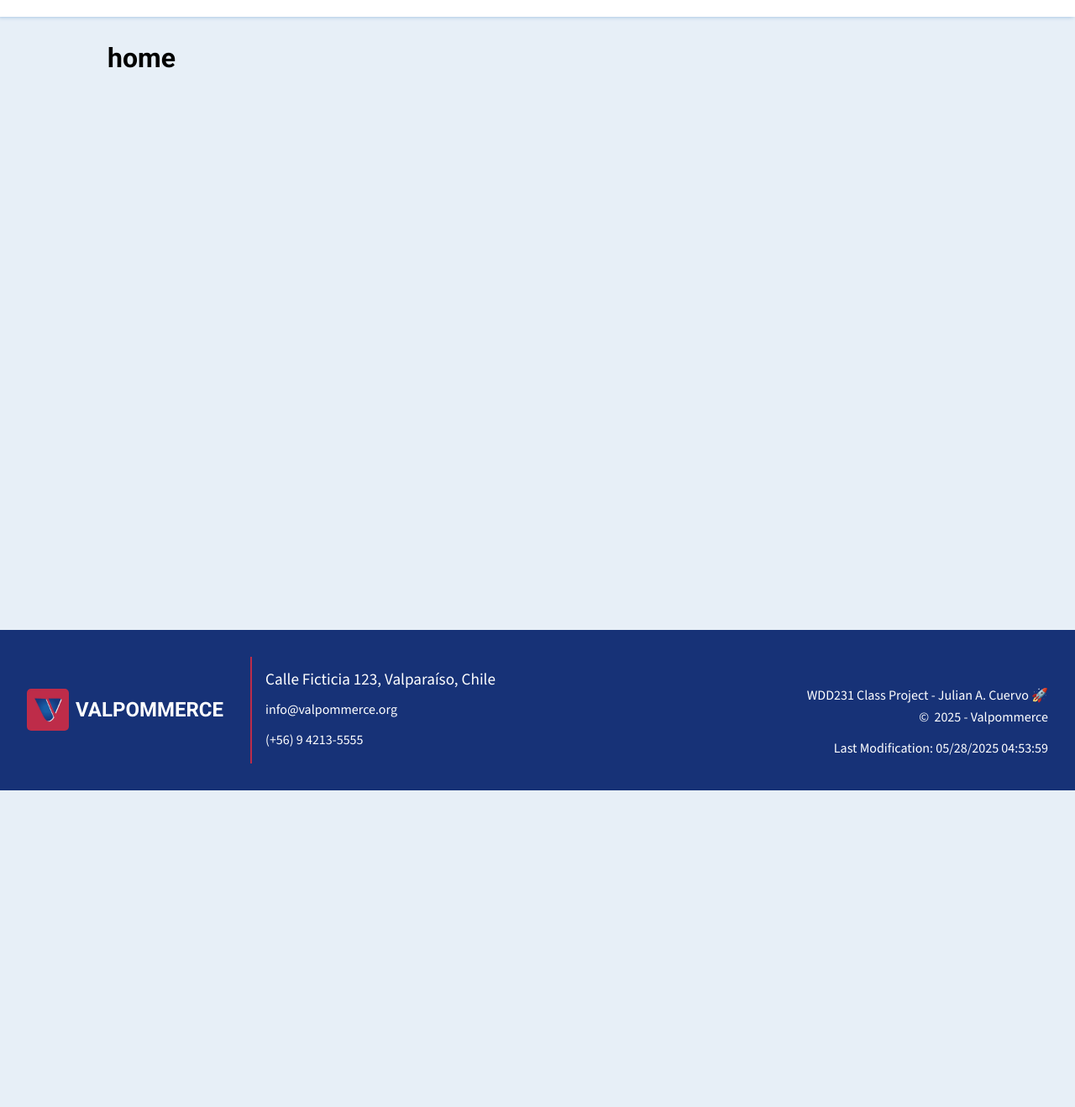
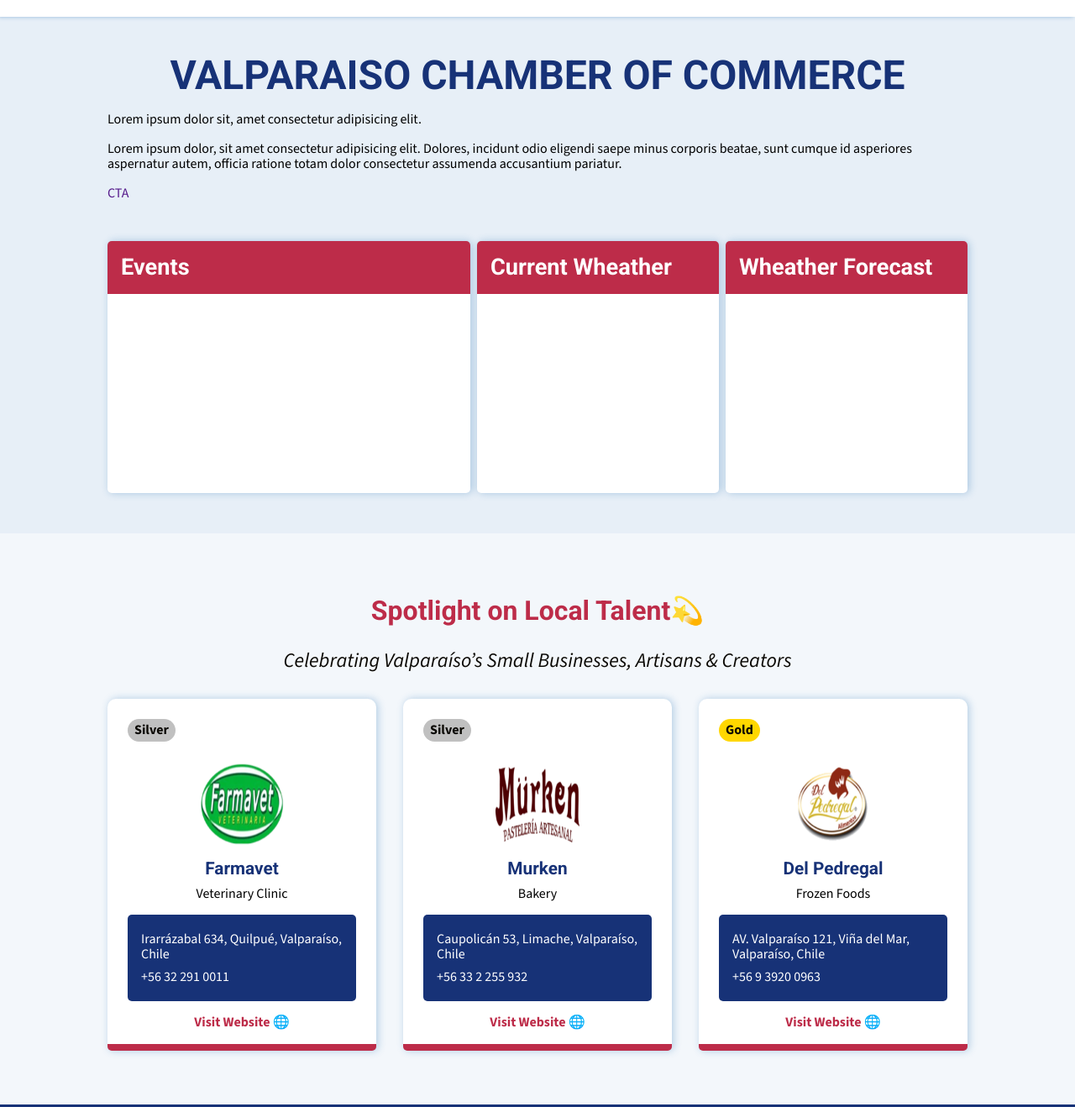
Before and after one commit to jcuervonarvaez/wdd231, a plain HTML site: page chamber/index.html in a window 1280 px wide. Shown: the part 80-1398 px from the top of the page at 84% size. Before the commit the page ends 1021 px from the top, so only its background shows below. Drawn offline with nearby package versions, Linux system fonts and the light colour scheme.

Commit message:
feature(home): partial home

```diff
--- a/chamber/index.html
+++ b/chamber/index.html
@@ -1,55 +1,74 @@
 <!DOCTYPE html>
 <html lang="en-US">
-
   <head>
-    <meta charset="UTF-8">
-    <meta name="viewport" content="width=device-width, initial-scale=1">
-    <title>Valpommerce | Valparaiso Local Business Directory</title>
+    <meta charset="UTF-8" />
+    <meta name="viewport" content="width=device-width, initial-scale=1.0" />
+    <title>Valpommerce | Valparaíso Chamber of Commerce</title>
     <!-- Metadata -->
-    <meta name="description"
-        content="Explore Valparaíso's local business directory with Valpommerce. Connect with small businesses, discover events, and support the local economy.">
-    <meta name="author" content="Julian A. Cuervo">
+    <meta
+      name="description"
+      content="Discover Valpommerce, the official platform of the Valparaíso Chamber of Commerce. Connect with local businesses, explore events, and grow together."
+    />
+    <meta name="author" content="Julian A. Cuervo" />
     <!-- OpenGraphs -->
-    <meta property="og:title" content="Valpommerce | Valparaiso Local Business Directory">
-    <meta property="og:description"
-        content="Explore Valparaíso's local business directory with Valpommerce. Connect with small businesses, discover events, and support the local economy.">
-    <meta property="og:url" content="https://jcuervonarvaez.github.io/wdd231/chamber/">
-    <meta property="og:locale" content="en_US">
-    <meta property="og:image" content="https://jcuervonarvaez.github.io/wdd231/chamber/images/social-media-image.jpg" />
-    <meta property="og:type" content="website">
-    <meta property="og:site_name" content="WDD 231 - Julian A. Cuervo">
+    <meta
+      property="og:title"
+      content="Valpommerce | Valparaíso Chamber of Commerce – Empowering Local Businesses"
+    />
+    <meta
+      property="og:description"
+      content="Discover Valpommerce, the official platform of the Valparaíso Chamber of Commerce. Connect with local businesses, explore events, and grow together."
+    />
+    <meta
+      property="og:url"
+      content="https://jcuervonarvaez.github.io/wdd231/chamber/"
+    />
+    <meta property="og:locale" content="en_US" />
+    <meta
+      property="og:image"
+      content="https://jcuervonarvaez.github.io/wdd231/chamber/images/social-media-image.jpg"
+    />
+    <meta property="og:type" content="website" />
+    <meta property="og:site_name" content="WDD 231 - Julian A. Cuervo" />
     <!-- Twitter X -->
-    <meta property="twitter:card" content="summary_large_image">
+    <meta property="twitter:card" content="summary_large_image" />
+    <!-- Styles -->
+    <link rel="stylesheet" href="styles/normalize.css" />
+    <link rel="stylesheet" href="styles/main.css" />
+    <link rel="stylesheet" href="styles/larger.css" />
     <!-- Googlefont -->
-    <link rel="icon" href="favicon.ico">
-    <link rel="preconnect" href="https://jcuervonarvaez.github.io">
-    <link rel="preconnect" href="https://fonts.googleapis.com">
-    <link rel="preconnect" href="https://fonts.gstatic.com" crossorigin>
+    <link rel="icon" href="favicon.ico" />
+    <link rel="preconnect" href="https://jcuervonarvaez.github.io" />
+    <link rel="preconnect" href="https://fonts.googleapis.com" />
+    <link rel="preconnect" href="https://fonts.gstatic.com" crossorigin />
     <link
       href="https://fonts.googleapis.com/css2?family=Roboto:ital,wght@0,700;1,700&family=Source+Sans+3:ital,wght@0,200..900;1,200..900&display=swap"
-        rel="stylesheet">
-    <link href="https://fonts.googleapis.com/css2?family=Material+Symbols+Outlined" rel="stylesheet" />
-    <!-- Styles -->
-    <link rel="stylesheet" href="styles/normalize.css">
-    <link rel="stylesheet" href="styles/main.css">
-    <link rel="stylesheet" href="styles/larger.css">
+      rel="stylesheet"
+    />
+    <link
+      href="https://fonts.googleapis.com/css2?family=Material+Symbols+Outlined"
+      rel="stylesheet"
+    />
     <!-- Scripts -->
     <script src="scripts/shared.js" defer></script>
+    <script type="module" src="scripts/home.mjs"></script>
   </head>
-
   <body>
     <header>
       <div class="header-top">
         <a href="/wdd231/chamber/">
-                <img src="images/logo-light.webp" alt="logo of Valpommerce" title="logo of Valpommerce" width="300"
-                    height="300">
+          <img
+            src="images/logo-light.webp"
+            alt="logo of Valpommerce"
+            title="logo of Valpommerce"
+            width="300"
+            height="300"
+          />
           <span class="site-name">VALPOMMERCE</span>
         </a>
         <div class="hamburger-wrapper">
           <button title="Site Menu" type="button" id="menu-mobile">
-                    <span class="material-symbols-outlined">
-                        menu
-                    </span>
+            <span class="material-symbols-outlined"> menu </span>
           </button>
         </div>
       </div>
@@ -57,9 +76,7 @@
         <div class="navigation-head">
           <span class="navigation-title">Menu</span>
           <button title="Close Menu" type="button" id="mobile-close">
-                    <span class="material-symbols-outlined">
-                        close
-                    </span>
+            <span class="material-symbols-outlined"> close </span>
           </button>
         </div>
         <nav class="navigation-body">
@@ -72,37 +89,71 @@
     </header>
     <div class="container">
       <main>
-            <h1>home</h1>
-            <section></section>
-            <section></section>
-
+        <h1 class="main-heading">Valparaiso Chamber of Commerce</h1>
+        <section class="hero">
+          <span class="hero-title">
+            Lorem ipsum dolor sit, amet consectetur adipisicing elit.
+          </span>
+          <p>
+            Lorem ipsum dolor, sit amet consectetur adipisicing elit. Dolores,
+            incidunt odio eligendi saepe minus corporis beatae, sunt cumque id
+            asperiores aspernatur autem, officia ratione totam dolor consectetur
+            assumenda accusantium pariatur.
+          </p>
+          <a href="">CTA</a>
+        </section>
+        <section class="wheather-home">
+          <div class="wheater-card">
+            <h2>Events</h2>
+          </div>
+          <div class="wheater-card">
+            <h2>Current Wheather</h2>
+          </div>
+          <div class="wheater-card">
+            <h2>Wheather Forecast</h2>
+          </div>
+        </section>
+        <div class="spotlight">
+          <div class="spotlight-background"></div>
+          <h2>Spotlight on Local Talent</h2>
+          <p>Celebrating Valparaíso’s Small Businesses, Artisans & Creators</p>
+          <section id="business-cards" class="business-cards">
+            <div class="business-card"></div>
+            <div class="business-card"></div>
+            <div class="business-card"></div>
+          </section>
+        </div>
       </main>
       <footer>
         <div class="contact-wrapper">
           <a href="/wdd231/chamber/" class="logo-footer">
-                    <img src="images/logo-dark.webp" alt="logo of Valpommerce" title="logo of Valpommerce" width="300"
-                        height="300" loading="lazy">
+            <img
+              src="images/logo-dark.webp"
+              alt="logo of Valpommerce"
+              title="logo of Valpommerce"
+              width="300"
+              height="300"
+              loading="lazy"
+            />
             <span>VALPOMMERCE</span>
           </a>
           <ul>
             <li>Calle Ficticia 123, Valpara&iacute;so, Chile</li>
             <li><a href="mailto:info@example.cl">info@valpommerce.org</a></li>
-                    <li><a href="tel:(+56)942135555">(+56) 9 4213-5555</a></li>
+            <li><a href="tel:+56942135555">(+56) 9 4213-5555</a></li>
           </ul>
         </div>
         <div class="social-networks"></div>
         <div class="copyright-wrapper">
           <p class="copyright-text">
-                    WDD231 Class Project - Julian A. Cuervo 🚀 <br>
+            WDD231 Class Project - Julian A. Cuervo 🚀 <br />
             &copy;&nbsp;
             <span id="currentYear"></span>
             - Valpommerce
-
           </p>
           <p id="lastModified"></p>
         </div>
       </footer>
     </div>
   </body>
-
 </html>
--- /dev/null
+++ b/chamber/scripts/business-api.mjs
@@ -0,0 +1,28 @@
+// URL to fetch business data
+const url =
+  "https://jcuervonarvaez.github.io/wdd231/chamber/scripts/members.json";
+
+export async function fetchBusiness() {
+  try {
+    const response = await fetch(url, { method: "get" });
+    const business = await response.json();
+    return business;
+  } catch (error) {
+    alert("Error on API Request");
+    console.error(error.message);
+    return [];
+  }
+}
+
+export async function getRandomVIPBusiness(liimit = 3) {
+  const businesses = await fetchBusiness();
+  if (businesses.length === 0) {
+    return [];
+  }
+  const vipBusinesses = businesses.filter(
+    (business) => ["2", "3"].includes(business.membership_level)
+  );
+  const shuffled = vipBusinesses.sort(() => 0.5 - Math.random());
+  const randomThree = shuffled.slice(0, 3);
+  return randomThree;
+}
--- /dev/null
+++ b/chamber/scripts/business-components.mjs
@@ -0,0 +1,121 @@
+/**
+ * Generates a business card for the given business.
+ * @param {Object} business - The business object containing details like name, address, and contact information.
+ * @return {Promise<Element>} - A DOM element representing the business card.
+ */
+export async function getBusinessCard(business) {
+  let businessCardElement = document.createElement("div");
+  businessCardElement.classList.add("business-card");
+
+  if (business.membership_level) {
+    let head = await getHeaderBusinessCard(business.membership_level);
+    businessCardElement.appendChild(head);
+  }
+  let body = await getBodyBusinessCard(
+    business.image,
+    business.name,
+    business.category,
+    business.address,
+    business.phone
+  );
+  let footer = await getFooterBusinessCard(business.website);
+  businessCardElement.appendChild(body);
+  businessCardElement.appendChild(footer);
+  return businessCardElement;
+}
+
+/**
+ * Generates a header for the business card based on the membership level.
+ * @param {string} membership_level - The membership level of the business (1, 2, or 3).
+ * @return {Promise<Element>} - A DOM element representing the header of the business card.
+ */
+async function getHeaderBusinessCard(membership_level) {
+  let businessCardHeadElement = document.createElement("div");
+  let businessCardTagElement = document.createElement("div");
+  let businessCardTagSpanElement = document.createElement("span");
+  switch (membership_level) {
+    case "1":
+      businessCardTagSpanElement.textContent = "Member";
+      businessCardTagElement.classList.add("business-card-tag-member");
+      break;
+    case "2":
+      businessCardTagSpanElement.textContent = "Silver";
+      businessCardTagElement.classList.add("business-card-tag-silver");
+      break;
+    case "3":
+      businessCardTagSpanElement.textContent = "Gold";
+      businessCardTagElement.classList.add("business-card-tag-gold");
+      break;
+  }
+
+  businessCardTagElement.appendChild(businessCardTagSpanElement);
+  businessCardTagElement.classList.add("business-card-tag");
+  businessCardHeadElement.appendChild(businessCardTagElement);
+  businessCardHeadElement.classList.add("business-card-head");
+
+  return businessCardHeadElement;
+}
+
+/**
+ * Generates the body of the business card with the business details.
+ * @param {string} image - The URL of the business logo.
+ * @param {string} name - The name of the business.
+ * @param {string} category - The category of the business.
+ * @param {string} address - The address of the business.
+ * @param {string} phone - The phone number of the business.
+ * @return {Promise<Element>} - A DOM element representing the body of the business card.
+ */
+async function getBodyBusinessCard(image, name, category, address, phone) {
+  let businessCardBodyElement = document.createElement("div");
+  let businessCardProfileElement = document.createElement("div");
+  let businessCardProfileImgElement = document.createElement("img");
+  let businessCardProfileH2Element = document.createElement("h2");
+  let businessCardProfilePElement = document.createElement("p");
+  let businessCardContactInfoElement = document.createElement("div");
+  let businessCardContactInfoUlElement = document.createElement("ul");
+  let addressElement = document.createElement("li");
+  let phoneElement = document.createElement("li");
+
+  businessCardProfileH2Element.textContent = name;
+  businessCardProfilePElement.textContent = category;
+  businessCardProfileImgElement.setAttribute("src", image);
+  businessCardProfileImgElement.setAttribute("loading", "lazy");
+  businessCardProfileImgElement.setAttribute("alt", `Logo of ${name}`);
+  businessCardProfileImgElement.setAttribute("title", `Logo of ${name}`);
+  addressElement.textContent = address;
+  phoneElement.textContent = phone;
+
+  businessCardProfileElement.appendChild(businessCardProfileImgElement);
+  businessCardProfileElement.appendChild(businessCardProfileH2Element);
+  businessCardProfileElement.appendChild(businessCardProfilePElement);
+  businessCardContactInfoUlElement.appendChild(addressElement);
+  businessCardContactInfoUlElement.appendChild(phoneElement);
+  businessCardContactInfoElement.appendChild(businessCardContactInfoUlElement);
+
+  businessCardBodyElement.classList.add("business-card-body");
+  businessCardProfileElement.classList.add("business-card-profile");
+  businessCardContactInfoElement.classList.add("business-card-contact-info");
+  businessCardBodyElement.appendChild(businessCardProfileElement);
+  businessCardBodyElement.appendChild(businessCardContactInfoElement);
+
+  return businessCardBodyElement;
+}
+
+/**
+ * Generates the footer of the business card with a link to the business website.
+ * @param {string} website - The URL of the business website.
+ * @return {Promise<Element>} - A DOM element representing the footer of the business card.
+ */
+async function getFooterBusinessCard(website) {
+  let businessCardFooterElement = document.createElement("div");
+  let businessCardFooterAElement = document.createElement("a");
+
+  businessCardFooterAElement.setAttribute("href", website);
+  businessCardFooterAElement.setAttribute("target", "_blank");
+  businessCardFooterAElement.textContent = "Visit Website 🌐";
+
+  businessCardFooterElement.classList.add("business-card-footer");
+  businessCardFooterElement.appendChild(businessCardFooterAElement);
+
+  return businessCardFooterElement;
+}
--- /dev/null
+++ b/chamber/scripts/home.mjs
@@ -0,0 +1,19 @@
+import { getRandomVIPBusiness } from "./business-api.mjs";
+import { getBusinessCard } from "./business-components.mjs";
+
+async function getSpotlightBusinessHTML(parentElement) {
+  const randomBusiness = await getRandomVIPBusiness(3);
+  // Clear existing Skeletons
+  if (randomBusiness.length > 0) {
+    parentElement.innerHTML = "";
+    randomBusiness.forEach(async (business) => {
+      let card = await getBusinessCard(business);
+      parentElement.appendChild(card);
+    });
+  }
+}
+
+document.addEventListener("DOMContentLoaded", async () => {
+  const businessCardsContiner = document.getElementById("business-cards");
+  await getSpotlightBusinessHTML(businessCardsContiner);
+});
--- a/chamber/styles/larger.css
+++ b/chamber/styles/larger.css
@@ -119,7 +119,44 @@
     margin-top: 110px;
   }
 
-  .business-list table{
+  .business-list table {
     font-size: 1.2rem;
   }
+
+  /* Home */
+  h1.main-heading{
+    font-size: 3rem;
+    text-align: center;
+    margin-bottom: 1rem;
+    text-transform: uppercase;
+    color: var(--secondary-color);
+  }
+
+  /* Spotlight */
+  .spotlight > .business-cards > .business-card:last-child {
+    display: block;
+  }
+
+  .spotlight > h2 {
+    font-size: 2rem;
+  }
+
+  .spotlight > h2::after {
+    content: "💫";
+  }
+
+  .spotlight > p {
+    font-size: 1.5rem;
+  }
+
+  /* Weather */
+  .wheather-home {
+    display: grid;
+    gap: 0.5rem;
+    grid-template-columns: 3fr repeat(2, 2fr);
+  }
+
+  .wheather-home h2 {
+    font-size: 1.7rem;
+  }
 }
--- a/chamber/styles/main.css
+++ b/chamber/styles/main.css
@@ -15,6 +15,7 @@
 
 body {
   background-color: rgba(26, 105, 177, 0.1);
+  font-family: var(--text-font);
 }
 
 a {
@@ -22,7 +23,7 @@ a {
 }
 
 h1 {
-  font-size: 2rem;
+  font-size: 2.5rem;
   font-family: var(--heading-font);
 }
 
@@ -30,6 +31,7 @@ h1 {
   display: flex;
   flex-direction: column;
   min-height: 100vh;
+  overflow: hidden;
 }
 
 /* Header */
@@ -212,14 +214,14 @@ footer .contact-wrapper ul {
 
 footer .contact-wrapper ul li {
   font-size: 1rem;
-  font-family: var(--text-font);
+
   color: var(--white-color);
 }
 
 footer .contact-wrapper ul li a {
   display: block;
   font-size: 1rem;
-  font-family: var(--text-font);
+
   color: var(--white-color);
   border-bottom: 2px solid transparent;
 }
@@ -236,7 +238,6 @@ footer .copyright-wrapper {
 }
 
 footer .copyright-wrapper p {
-  font-family: var(--text-font);
   font-size: 1rem;
   color: var(--white-color);
   text-align: center;
@@ -288,7 +289,6 @@ h1.directory-h1 {
 }
 
 .business-card-tag {
-  font-family: var(--text-font);
   font-weight: 700;
   padding: 0.25rem 0.5rem;
   border-radius: 1rem;
@@ -338,7 +338,6 @@ h1.directory-h1 {
 }
 
 .business-card .business-card-profile p {
-  font-family: var(--text-font);
   font-weight: 300;
   text-align: justify;
   margin: 0px 0px 1rem 0;
@@ -355,7 +354,6 @@ h1.directory-h1 {
   padding: 0px 1rem;
 }
 .business-card .business-card-contact-info ul li {
-  font-family: var(--text-font);
   padding: 0.25rem 0;
 }
 
@@ -365,7 +363,6 @@ h1.directory-h1 {
 }
 
 .business-card .business-card-footer a {
-  font-family: var(--text-font);
   font-weight: 700;
   color: var(--accent-color);
 }
@@ -384,7 +381,7 @@ h1.directory-h1 {
 
 .business-list table {
   flex: 1;
-  font-family: var(--text-font);
+
   font-size: 0.9rem;
   text-align: center;
 }
@@ -423,7 +420,78 @@ h1.directory-h1 {
   border-radius: 10px;
 }
 
-.filter-wrapper button:hover{
+.filter-wrapper button:hover {
   background-color: var(--white-color);
   color: var(--secondary-color);
 }
+
+/* Spotlight */
+.spotlight {
+  position: relative;
+  padding: 3rem 0;
+}
+
+.spotlight-background {
+  position: absolute;
+  top: 0;
+  left: 50%;
+  transform: translateX(-50%);
+  z-index: -1;
+  width: 100vw;
+  height: 100%;
+  background-color: #fff;
+  background-size: cover;
+  background-position: center;
+  opacity: 0.5;
+}
+
+.spotlight > h2 {
+  font-family: var(--heading-font);
+  font-size: 1.3rem;
+  font-weight: 900;
+  color: var(--accent-color);
+  text-align: center;
+}
+
+.spotlight > p {
+  font-size: 1rem;
+  font-style: italic;
+  color: var(--black-color);
+  margin: 0.5rem 0;
+  text-align: center;
+}
+
+.spotlight > .business-cards {
+  margin-top: 2rem;
+}
+
+.spotlight > .business-cards > .business-card:last-child {
+  display: none;
+}
+
+.wheather-home {
+  padding: 3rem 0;
+  display: flex;
+  flex-direction: column;
+  gap: 1rem;
+}
+
+.wheather-home h2 {
+  font-family: var(--heading-font);
+  font-size: 1.3rem;
+  font-weight: 900;
+  color: var(--white-color);
+  padding: 1rem;
+  background-color: var(--accent-color);
+  border-radius: 5px 5px 0 0;
+  margin: 0;
+}
+
+.wheater-card {
+  border-radius: 6px 6px 5px 5px;
+  min-height: 300px;
+  background-color: var(--white-color);
+  box-shadow: 2px 0px 10px rgba(26, 105, 177, 0.3);
+  display: flex;
+  flex-direction: column;
+}
```
Also changed, not shown: chamber/directory.html (+1 -1 lines), chamber/scripts/bussiness-directory.js (deleted, +0 -152 lines), chamber/scripts/directory.mjs (added, +90 -0 lines), chamber/scripts/shared.js (+6 -4 lines). Lines whose indentation alone changed are shown as unchanged.
